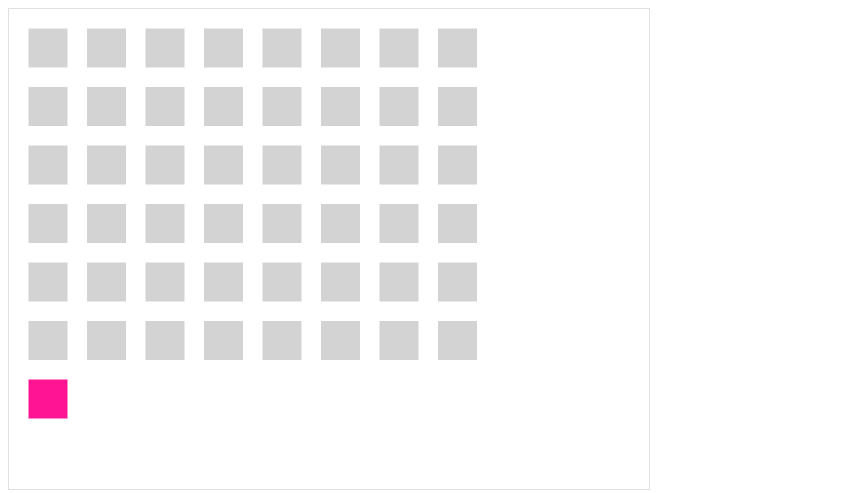
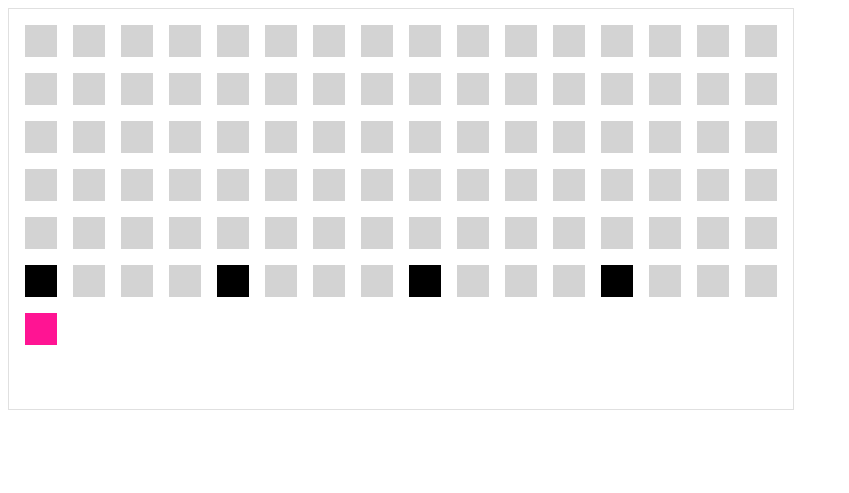
Before and after one commit to markashleybell/web-audio, a website with bundled scripts: page drum-machine/index.html in a window 1280 px wide. Shown: the whole page, without its empty margins (0-849 px from the left). Built offline with nearby package versions, Linux system fonts and the light colour scheme.

Commit message:
More refactoring, increase step count and pre-populate kick track

```diff
--- a/drum-machine/index.html
+++ b/drum-machine/index.html
@@ -1,5 +1,7 @@
+<!DOCTYPE html>
 <html>
     <head>
+        <meta charset="utf-8" />
         <title>HTML5 Web Audio: Drum Machine</title>
         <style type="text/css">
             #screen {
@@ -8,7 +10,7 @@
         </style>
     </head>
     <body>
-        <canvas id="screen" width="640" height="480"></canvas>
+        <canvas id="screen" width="784" height="400"></canvas>
         <script src="audio-context.js"></script>
         <script src="../dist/main.js"></script>
     </body>
--- a/drum-machine/main.ts
+++ b/drum-machine/main.ts
@@ -5,127 +5,108 @@ declare const AUDIO_CONTEXT: AudioContext;
 
 const RENDERING_CONTEXT = (document.getElementById('screen') as HTMLCanvasElement).getContext('2d');
 
-const BUTTON_SIZE = 39;
+const BUTTON_SIZE = 32;
 
-const STEP_COUNT = 8;
-const TEMPO = 300; // Bigger number is slower tempo, weirdly...
+const STEP_COUNT = 16;
+const TEMPO = 140; // Bigger number is slower tempo, weirdly...
 
 const SEQUENCER_STATE: ISequencerState = {
     step: 0,
     tracks: [
         createTrack('gold', note(AUDIO_CONTEXT, 880)),
-        createTrack('gold', note(AUDIO_CONTEXT, 659)),
-        createTrack('gold', note(AUDIO_CONTEXT, 587)),
-        createTrack('gold', note(AUDIO_CONTEXT, 523)),
-        createTrack('gold', note(AUDIO_CONTEXT, 440)),
-        createTrack('dodgerblue', kick(AUDIO_CONTEXT))
+        createTrack('red', note(AUDIO_CONTEXT, 659)),
+        createTrack('green', note(AUDIO_CONTEXT, 587)),
+        createTrack('orange', note(AUDIO_CONTEXT, 523)),
+        createTrack('blue', note(AUDIO_CONTEXT, 440)),
+        createTrack('black', kick(AUDIO_CONTEXT))
     ],
     paused: true
 };
 
-function nextStep(sequencerState: ISequencerState) {
-    if (sequencerState.paused) {
-        return;
+function incrementStep(sequencerState: ISequencerState) {
+    // Increment step, looping back to first if the current step was the last
+    sequencerState.step = (sequencerState.step + 1) % STEP_COUNT;
+    return sequencerState.step;
 }
 
-    // Increment step, looping back to first if the current step was the last
-    sequencerState.step = (sequencerState.step + 1) % STEP_COUNT;
-
+function nextStep(sequencerState: ISequencerState) {
+    if (sequencerState.paused) { return; }
+    const step = incrementStep(sequencerState);
     sequencerState.tracks
-        .filter(track => track.steps[sequencerState.step])
+        .filter(track => track.steps[step])
         .forEach(track => track.playSound());
 }
 
-function draw(sequencerState: ISequencerState) {
-    // Clear away the previous drawing.
-    RENDERING_CONTEXT.clearRect(0, 0, RENDERING_CONTEXT.canvas.width, RENDERING_CONTEXT.canvas.height);
-    drawTracks(RENDERING_CONTEXT, sequencerState);
-
-    // Draw the pink square that indicates the current step (beat).
-    drawButton(RENDERING_CONTEXT, sequencerState.step, sequencerState.tracks.length, 'deeppink');
-
-    // Ask the browser to call `draw()` again in the near future.
-    requestAnimationFrame(() => draw(sequencerState));
+function draw(renderingContext: CanvasRenderingContext2D, sequencerState: ISequencerState) {
+    renderingContext.clearRect(0, 0, renderingContext.canvas.width, renderingContext.canvas.height);
+    drawTracks(renderingContext, sequencerState);
+    // Draw the current step indicator
+    drawButton(renderingContext, sequencerState.step, sequencerState.tracks.length, 'deeppink');
+    requestAnimationFrame(() => draw(renderingContext, sequencerState));
 }
 
 function note(audioContext: AudioContext, frequency: number) {
     return () => {
         const duration = 1;
-
         // Create the basic note as a sine wave.  A sine wave produces a
         // pure tone.  Set it to play for `duration` seconds.
         const sineWave = createSineWave(audioContext, duration);
-
         // Set the note's frequency to `frequency`.  A greater frequency
         // produces a higher note.
         sineWave.frequency.value = frequency;
-
         // Web audio works by connecting nodes together in chains.  The
         // output of one node becomes the input to the next.  In this way,
         // sound is created and modified.
         chain([
-
             // `sineWave` outputs a pure tone.
             sineWave,
-
             // An amplifier reduces the volume of the tone from 20% to 0
             // over the duration of the tone.  This produces an echoey
             // effect.
             createAmplifier(audioContext, 0.2, duration),
-
             // The amplified output is sent to the browser to be played
             // aloud.
-            audioContext.destination]);
+            audioContext.destination
+        ]);
     };
 }
 
 function kick(audioContext: AudioContext) {
     return () => {
         const duration = 2;
-
         // Create the basic note as a sine wave.  A sine wave produces a
         // pure tone.  Set it to play for `duration` seconds.
         const sineWave = createSineWave(audioContext, duration);
-
         // Set the initial frequency of the drum at a low `160`.  Reduce
         // it to 0 over the duration of the sound.  This produces that
         // BBBBBBBoooooo..... drop effect.
         rampDown(audioContext, sineWave.frequency, 160, duration);
-
         // Web audio works by connecting nodes together in chains.  The
-    // output of one node becomes the input to the next.  In this way,
+        // output of one node becomes the input to the next. In this way,
         // sound is created and modified.
         chain([
-
             // `sineWave` outputs a pure tone.
             sineWave,
-
             // An amplifier reduces the volume of the tone from 40% to 0
             // over the duration of the tone.  This produces an echoey
             // effect.
             createAmplifier(audioContext, 0.4, duration),
-
             // The amplified output is sent to the browser to be played
-        // aloud.
-        audioContext.destination]);
+            audioContext.destination
+        ]);
     };
 }
 
 function createSineWave(audioContext: AudioContext, duration: number) {
-
     // Create an oscillating sound wave.
     const oscillator = audioContext.createOscillator();
-
     // Make the oscillator a sine wave.  Different types of wave produce
     // different characters of sound.  A sine wave produces a pure tone.
     oscillator.type = 'sine';
-
     // Start the sine wave playing right now.
     oscillator.start(audioContext.currentTime);
-
     // Tell the sine wave to stop playing after `duration` seconds have passed.
     oscillator.stop(audioContext.currentTime + duration);
-
     return oscillator;
 }
 
@@ -176,10 +157,7 @@ function drawButton(renderingContext: CanvasRenderingContext2D, column: number,
 function drawTracks(renderingContext: CanvasRenderingContext2D, data: ISequencerState) {
     data.tracks.forEach((track, row) => {
         track.steps.forEach((on, column) => {
-            drawButton(renderingContext,
-                column,
-                row,
-                on ? track.color : 'lightgray');
+            drawButton(renderingContext, column, row, on ? track.color : 'lightgray');
         });
     });
 }
@@ -208,7 +186,6 @@ RENDERING_CONTEXT.canvas.addEventListener('click', e => {
     SEQUENCER_STATE.tracks.forEach((track, row) => {
         track.steps.forEach((on, column) => {
             const buttonPoint = getButtonPosition(column, row);
-            // ...If the mouse pointer was inside this button...
             if (pointWithinButton(mousePosition, buttonPoint)) {
                 track.steps[column] = !on;
             }
@@ -216,5 +193,11 @@ RENDERING_CONTEXT.canvas.addEventListener('click', e => {
     });
 });
 
-draw(SEQUENCER_STATE);
+// 'Program in' a basic 4/4 beat
+SEQUENCER_STATE.tracks[5].steps[0] = true;
+SEQUENCER_STATE.tracks[5].steps[4] = true;
+SEQUENCER_STATE.tracks[5].steps[8] = true;
+SEQUENCER_STATE.tracks[5].steps[12] = true;
+
+draw(RENDERING_CONTEXT, SEQUENCER_STATE);
 setInterval(() => nextStep(SEQUENCER_STATE), TEMPO);
```
Lines whose indentation alone changed are shown as unchanged.
